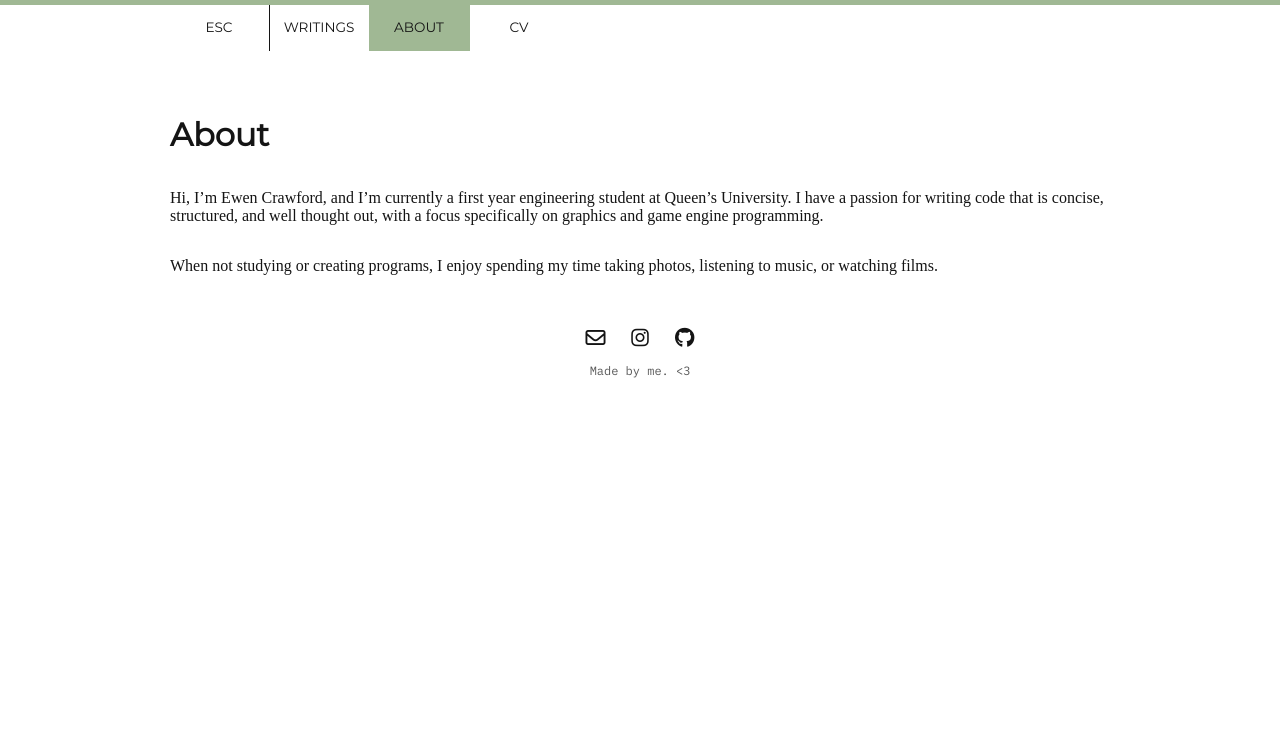
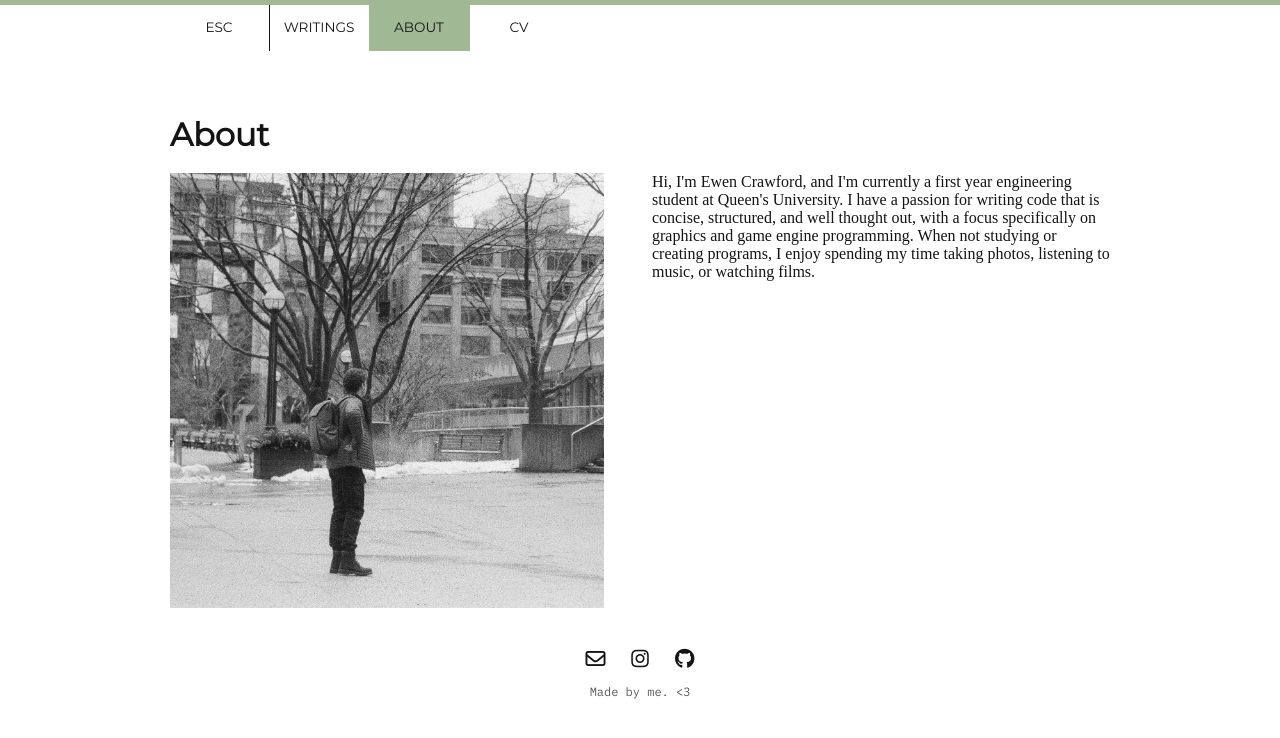
Before and after one commit to eacrawford02/eacrawford02.github.io, a Jekyll site: the page built from pages/about.md, in a window 1280 px wide. Shown: the top 738 px of the page. Built offline with Jekyll 4.4.1, drawn with Linux system fonts in a browser that asks for light colours; nearby versions of some CDN libraries.

Commit message:
Reformatted about page

```diff
--- a/assets/css/main.css
+++ b/assets/css/main.css
@@ -224,6 +224,31 @@ main.blog > section.post-list > div > a {
 
 /*
 =============================================================================
+About
+=============================================================================
+*/
+
+main > #about {
+  display: flex;
+  width: 100%;
+}
+
+main > #about > #image {
+  width: 50%;
+  margin-right: 1.5rem;
+}
+
+main > #about > #image > img {
+  object-fit: contain;
+  width: calc(100% - 1.5rem);
+}
+
+main > #about > #text {
+  width: 50%;
+}
+
+/*
+=============================================================================
 Footer
 =============================================================================
 */
--- a/pages/about.md
+++ b/pages/about.md
@@ -2,8 +2,15 @@
 title: About
 layout: page
 ---
-Hi, I'm Ewen Crawford, and I'm currently a first year engineering student at
-Queen's University. I have a passion for writing code that is concise, structured, and well thought out, with a focus specifically on graphics and game engine programming.
+<div id="about">
+  <div id="image">
+    <img src="{{ "/assets/images/about.jpg" | remove_first: '/' | absolute_url }}" alt="Me!">
+  </div>
 
+  <div id="text">
+    Hi, I'm Ewen Crawford, and I'm currently a first year engineering student at
+    Queen's University. I have a passion for writing code that is concise, structured, and well thought out, with a focus specifically on graphics and game engine programming.
 
-When not studying or creating programs, I enjoy spending my time taking photos, listening to music, or watching films.
+    When not studying or creating programs, I enjoy spending my time taking photos, listening to music, or watching films.
+  </div>
+</div>
```
Also changed, not shown: assets/images/about.jpg (added).
